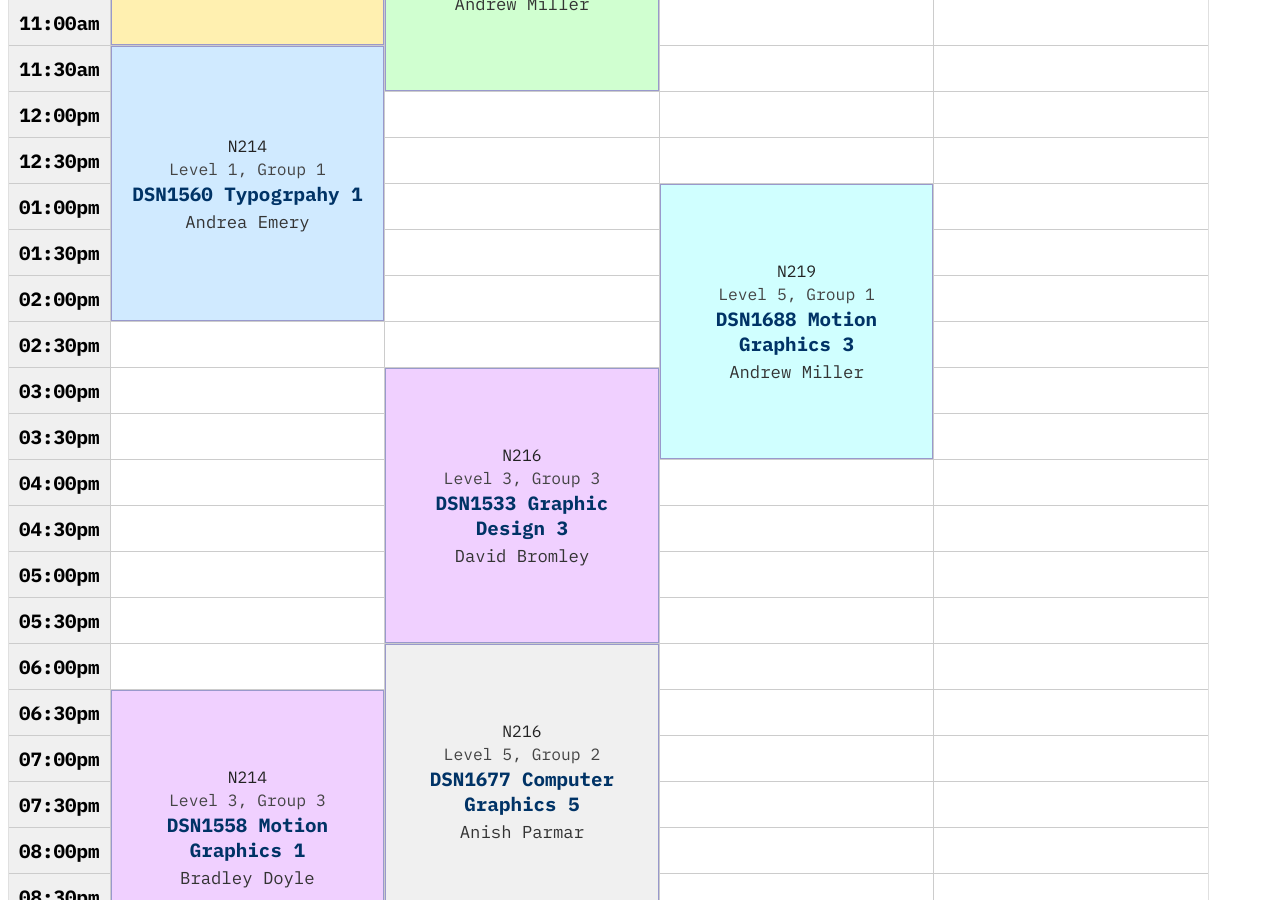
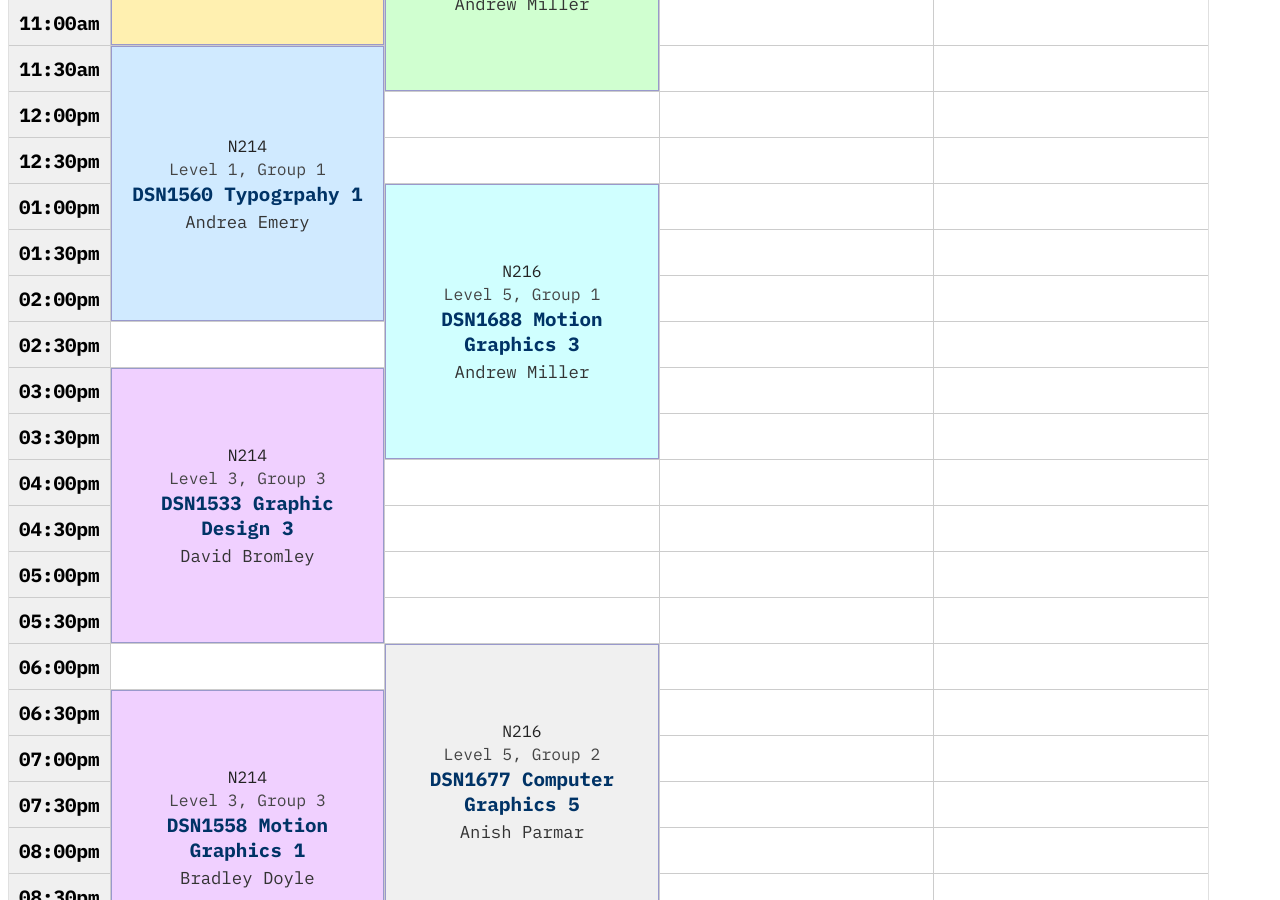
Before and after one commit to algonquindesign/algonquindesign.ca, a Jekyll site: the page built from schedule.md, in a window 1280 px wide and 900 px high, scrolled down 3711 px. Built offline with Jekyll 4.4.1, drawn with Linux system fonts in a browser that asks for light colours.

Commit message:
Update schedule.yml

```diff
--- a/_data/schedule.yml
+++ b/_data/schedule.yml
@@ -183,7 +183,7 @@ classes:
     group: l3g2
     instructor: "Alain Paradis"
     day: "Wednesday"
-  - room: N216
+  - room: N214
     start: "03:00pm"
     duration: 6
     name: "DSN1533 Graphic Design 3"
@@ -197,7 +197,7 @@ classes:
     group: l3g3
     instructor: "Bradley Doyle"
     day: "Wednesday"
-  - room: N219
+  - room: N216
     start: "01:00pm"
     duration: 6
     name: "DSN1688 Motion Graphics 3"
```
